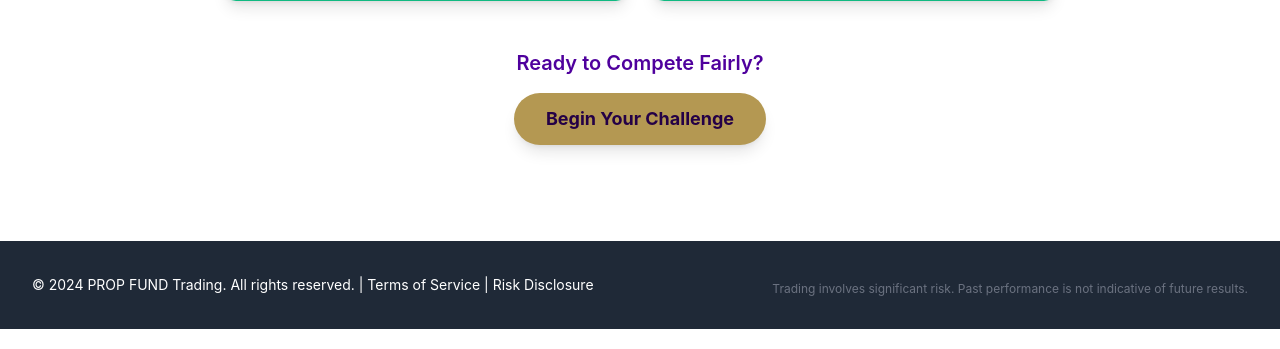
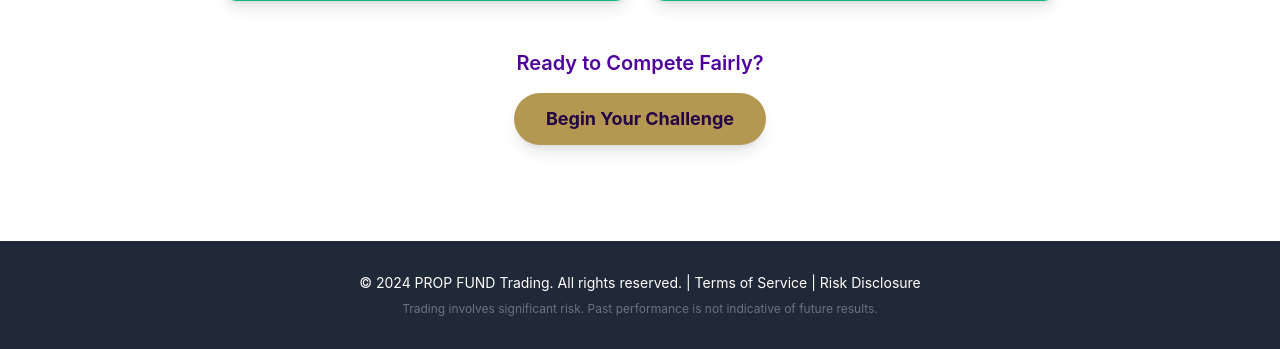
Before and after one commit to scottShams/funding4x, a PHP site: page /rule.php in a window 1280 px wide. Shown: the part 3983-4332 px from the top of the page. Run offline with PHP 8.4, Linux system fonts and the light colour scheme; some libraries are stand-ins or nearby versions.

Commit message:
Simplify footer div classes to center content, removing responsive flex and justify-between properties for a cleaner, centered design.

```diff
--- a/rule.php
+++ b/rule.php
@@ -316,7 +316,7 @@
 
     <!-- Footer -->
     <footer class="bg-gray-800 text-white">
-        <div class="max-w-7xl mx-auto px-4 sm:px-6 lg:px-8 py-8 flex flex-col sm:flex-row justify-between items-center text-center sm:text-left">
+        <div class="max-w-7xl mx-auto px-4 sm:px-6 lg:px-8 py-8 text-center">
             <p class="text-sm">&copy; 2024 PROP FUND Trading. All rights reserved. | <a href="#" class="hover:text-success-green transition">Terms of Service</a> | <a href="#" class="hover:text-success-green transition">Risk Disclosure</a></p>
             <p class="mt-2 text-xs text-gray-500">Trading involves significant risk. Past performance is not indicative of future results.</p>
         </div>
```
